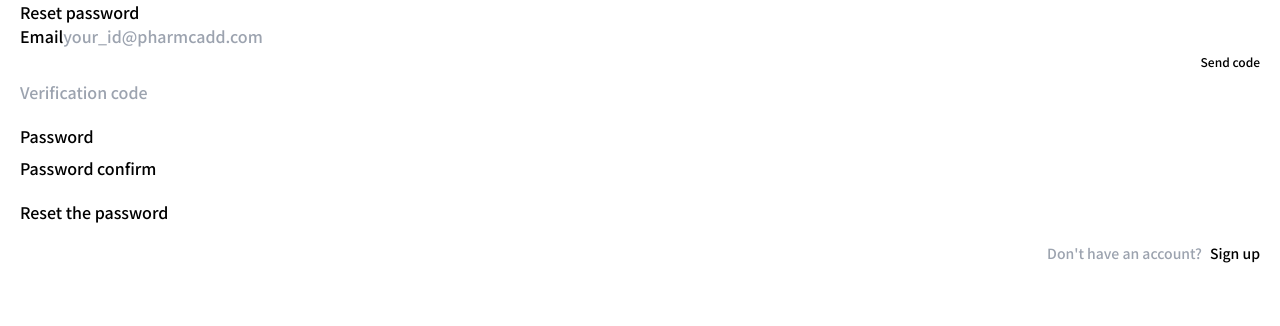
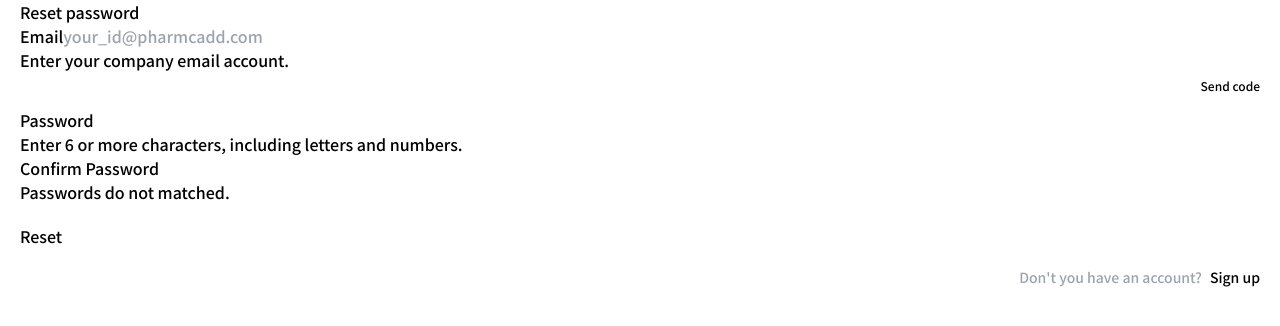
Before and after one commit to leecheongsu/Pharmcadd-Form, a Next.js app in the folder front-end/: page /account/find-pw in a window 1280 px wide. Shown: the top 326 px of the page. Built offline with nearby package versions, Linux system fonts and the light colour scheme.

Commit message:
:bug: 비밀번호 찾기 페이지 컴포넌트 변경

```diff
--- a/front-end/pages/account/find-pw.js
+++ b/front-end/pages/account/find-pw.js
@@ -1,110 +1,227 @@
 import Card from "../../components/Card";
-import FormInput from "../../components/form-input";
-import React, { useRef, useState } from "react";
-import useInputs from "../../hooks/useInputs";
-import useValidation from "../../hooks/useValidation";
+import React, {useRef, useState} from "react";
 import axios from "../../lib/axios";
-import { useRouter } from "next/router";
-import Link from "next/link";
+import {useRouter} from "next/router";
+import Form from "../../components/Form";
+import FormLabel from "../../components/FormLabel";
+import FormGroup from "../../components/FormGroup";
+import FormControl from "../../components/FormControl";
+import Feedback from "../../components/Feedback";
+import Link from "../../components/Link";
+import useForm from "../../hooks/useForm";
+import ModalBox from "../../components/modal/ModalBox";
 
 const FindPw = () => {
     const router = useRouter();
-    const [{ email, code, password, passwordConfirm }, onChange] = useInputs({
+    const [{email, code, password, passwordConfirm}, validated, {submit, onChange, reset}] = useForm({
         email: '',
         code: '',
         password: '',
-        passwordConfirm: ''
+        passwordConfirm: '',
     })
 
-    const [valid, validate, validateForm] = useValidation({
-        email: {
-            rules: [v => !!v, v => v.endsWith('@pharmcadd.com')],
-            message: 'Enter your company email account.',
-        },
-        code: {
-            rules: [v => !!v, v => v.match(/[0-9]{6}/)],
-            message: 'Enter 6 digits.'
-        },
-        password: {
-            rules: [v => !!v, v => v.match(/^(?=.*[A-Za-z])(?=.*\d)[A-Za-z\d]{6,}$/)],
-            message: 'Enter 6 or more characters, including letters and numbers.',
-        },
-        passwordConfirm: {
-            rules: [v => !!v, v => (v === comparePassword.current)],
-            message: 'Passwords do not match.',
+    const sendCodeActivate = useRef(false)
+    const [emailInvalid, setEmailInvalid] = useState(null)
+    const onChangeWithEmailCheck = (e) => {
+        onChange(e)
+        const isValid = e.target.checkValidity()
+        setEmailInvalid(!isValid)
+        sendCodeActivate.current = true
+    }
+
+    const [inputCode, setInputCode] = useState({
+        isSend: false,
+        isComplete: false
+    })
+
+    const handleRightButton = () => {
+        setIsModal(false)
+    }
+
+    const rightButton = ({
+        title : 'Confirm',
+        onClick : handleRightButton
+    })
+
+    const sendCode = async (value) => {
+        setInputCode(prev => ({...prev, isSend: true}))
+        await axios.post('/backapi/valid-code', {email: value})
+            .then((res) => {
+                if(res.status === 200) {
+                    setIsModal(true)
+                    setModalConf({
+                        title : 'Success',
+                        content : 'Send Completed',
+                        blindFilter : true,
+                        handleRightButton : rightButton
+                    })
+                }
+            })
+            .catch((e) => {
+                if(e.response.status < 500) {
+                    setIsModal(true)
+                    setModalConf({
+                        title : 'Fail',
+                        content : 'Send Failed',
+                        blindFilter : true,
+                        handleRightButton : rightButton
+                    })
+                }
+            })
+    }
+
+    const [codeInvalid, setCodeInvalid] = useState(null)
+    const onChangeWithVerification = (e) => {
+        onChange(e)
+        const isValid = e.target.checkValidity()
+        setCodeInvalid(!isValid)
+        if(isValid) {
+           verificationCode(e.target.value)
+        }
+    }
+
+    const verificationCode = async (code) => {
+        await axios.post('/backapi/valid-code/confirm', {email: email, code: code})
+            .then((res) => {
+                if(res.status === 200) {
+                    setModalConf({
+                        title : 'Success',
+                        content : 'Authenticate Code Done',
+                        blindFilter : true,
+                        handleRightButton : rightButton
+                    })
+                    setIsModal(true)
+                    setInputCode(prev => ({...prev, isComplete: true}))
+                }
+            })
+            .catch((e) => {
+                if(e.response.status < 500) {
+                    setModalConf({
+                        title : 'Failed',
+                        content : 'Authenticate Code Deny',
+                        blindFilter : true,
+                        handleRightButton : rightButton
+                    })
+                    setIsModal(true)
                 }
             })
 
-    const onChangeItem = (e) => {
-        validate(e)
-        onChange(e)
     }
 
-    /* code */
-    const [codeStatus, setCodeStatus] = useState({
-        isSend: false,
-        isError: false,
-        message: 'Code does not match.'
-    })
-    const sendCode = (value) => {
-        axios.post('/backapi/valid-code', { email: value }).then(() => {
-            setCodeStatus(v => ({ ...v, isSend: true, isError: false }))
-        })
-    }
-    const onChangeCode = (e) => {
-        onChangeItem(e)
-        setCodeStatus(v => ({ ...v, isError: false }))
+    const [pwdInvalid, setPwdInvalid] = useState(null)
+    const onChangeWithPassword = (e) => {
+        onChange(e)
+        const isValid = e.target.checkValidity()
+        setPwdInvalid(!isValid)
     }
 
-    /* password */
-    const comparePassword = useRef(password); /* FIXME: 더 좋은 방법은? */
-    const onChangePassword = (e) => {
-        onChangeItem(e)
-        comparePassword.current = e.target.value;
+    const [pwdConfirmInvalid, setPwdConfirmInvalid] = useState(null)
+    const onChangePasswordConfirm = (e) => {
+        onChange(e)
+        const isValid = e.target.checkValidity()
+        setPwdConfirmInvalid(!isValid)
     }
 
-    const handleSubmit = () => {
-        axios.patch('/backapi/password', {
-            email, code, password
-        }).then(() => {
-            /* TODO : 성공 모달 */
-            router.push('/account/login')
-        }).catch(err => {
-            setCodeStatus(v => ({ ...v, isError: true }))
-            /* TODO : ErrorHandler */
+    const [isModal, setIsModal] = useState(null)
+    const [modalConf, setModalConf] = useState({
+        title : '',
+        content : '',
+        blindFilter : false,
+        handleRightButton : []
+    })
+
+    async function handleSubmit() {
+        await axios.patch('/backapi/users/self/password/reset', {email: email, code: code, newPassword: password})
+            .then(async (res) => {
+                if(res.status === 200) {
+                    await router.push('/account/login?reset=succeeded')
+                }
+            })
+            .catch(async (e) => {
+                if(e.response.status < 500) {
+                    await router.push('/account/login?reset=failed')
+                }
             })
     }
 
     return (
-        <Card className="pw_box mb-0 mx-5">
-            <form onSubmit={v => validateForm(v, handleSubmit)}>
+        <Card className="signup-box mb-0 mx-5">
             <h2 className="pw-text">Reset password</h2>
-                <FormInput type="email" name="email" label="Email" placeholder="your_id@pharmcadd.com" err={valid.email.error}
-                           value={email} onChange={onChangeItem} readonly={codeStatus.isSend} />
+            <Form validated={validated} onSubmit={e => submit(e, handleSubmit)}>
+                <FormGroup>
+                    <FormLabel>Email</FormLabel>
+                    <FormControl
+                        type="email"
+                        name="email"
+                        placeholder="your_id@pharmcadd.com"
+                        pattern=".+@pharmcadd\.com"
+                        required
+                        value={email}
+                        onChange={onChangeWithEmailCheck}
+                        invalid={emailInvalid}
+                    />
+                    <Feedback>Enter your company email account.</Feedback>
+                </FormGroup>
+                {!inputCode.isComplete &&
                 <div className="text-right">
                     <button type="button" onClick={() => sendCode(email)} className="btn_link text-xs"
-                            disabled={!email || valid.email.error}>{codeStatus.isSend ? 'Resend code' : 'Send code'}
+                            disabled={!sendCodeActivate.current}>
+                        {inputCode.isSend ? 'Resend code' : 'Send code'}
                     </button>
                 </div>
-
-                <FormInput name="code" placeholder="Verification code" err={valid.code.error || (codeStatus.isError && codeStatus.message)}
-                           value={code} onChange={onChangeCode} className="mt-2" />
-
-                <FormInput type="password" name="password" label="Password" err={valid.password.error}
-                           value={password} onChange={onChangePassword}
-                           className="mt-5" />
-                <FormInput type="password" name="passwordConfirm" label="Password confirm" err={valid.passwordConfirm.error}
-                           value={passwordConfirm} onChange={onChangeItem} className="mt-2" />
-
-                <button type="submit" className="btn btn_block mt-5">Reset the password</button>
+                }
+                {inputCode.isSend && !inputCode.isComplete &&
+                <FormGroup>
+                    <FormLabel>Verification Code</FormLabel>
+                    <FormControl
+                        type="password"
+                        name="code"
+                        required
+                        value={code}
+                        onChange={onChangeWithVerification}
+                        pattern="[0-9]{6}"
+                        minLength="6"
+                        maxLength="6"
+                        invalid={codeInvalid}
+                    />
+                    <Feedback>Enter a six-digit numbers.</Feedback>
+                </FormGroup>
+                }
+                <FormGroup className="mt-3">
+                    <FormLabel>Password</FormLabel>
+                    <FormControl
+                        type="password"
+                        name="password"
+                        pattern="^(?=.*[A-Za-z])(?=.*\d)[A-Za-z\d]{6,}$"
+                        required
+                        value={password}
+                        onChange={onChangeWithPassword}
+                        invalid={pwdInvalid}
+                    />
+                    <Feedback>Enter 6 or more characters, including letters and numbers.</Feedback>
+                </FormGroup>
+                <FormGroup>
+                    <FormLabel>Confirm Password</FormLabel>
+                    <FormControl
+                        type="password"
+                        name="passwordConfirm"
+                        required
+                        value={passwordConfirm}
+                        onChange={onChangePasswordConfirm}
+                        pattern={password}
+                        invalid={pwdConfirmInvalid}
+                    />
+                    <Feedback>Passwords do not matched.</Feedback>
+                </FormGroup>
+                    <button type="submit" className="btn btn_block mt-5">Reset</button>
                     <div className="text-right mt-4">
-                    {/* eslint-disable-next-line react/no-unescaped-entities */}
-                    <span className="text-sm text-gray-400 mr-2">Don't have an account?</span>
+                        <span className="text-sm text-gray-400 mr-2">Don't you have an account?</span>
                         <Link href="/account/sign-up">
                             <a className="btn btn_link text-sm p-0">Sign up</a>
                         </Link>
                     </div>
-            </form>
+            </Form>
+            <ModalBox state={isModal} modalConf={modalConf}/>
         </Card>
     )
 }
```
Also changed, not shown: front-end/pages/account/login.js (+6 -4 lines), 1 other file (tests, documents, lock files or other folders). Lines whose indentation alone changed are shown as unchanged.
